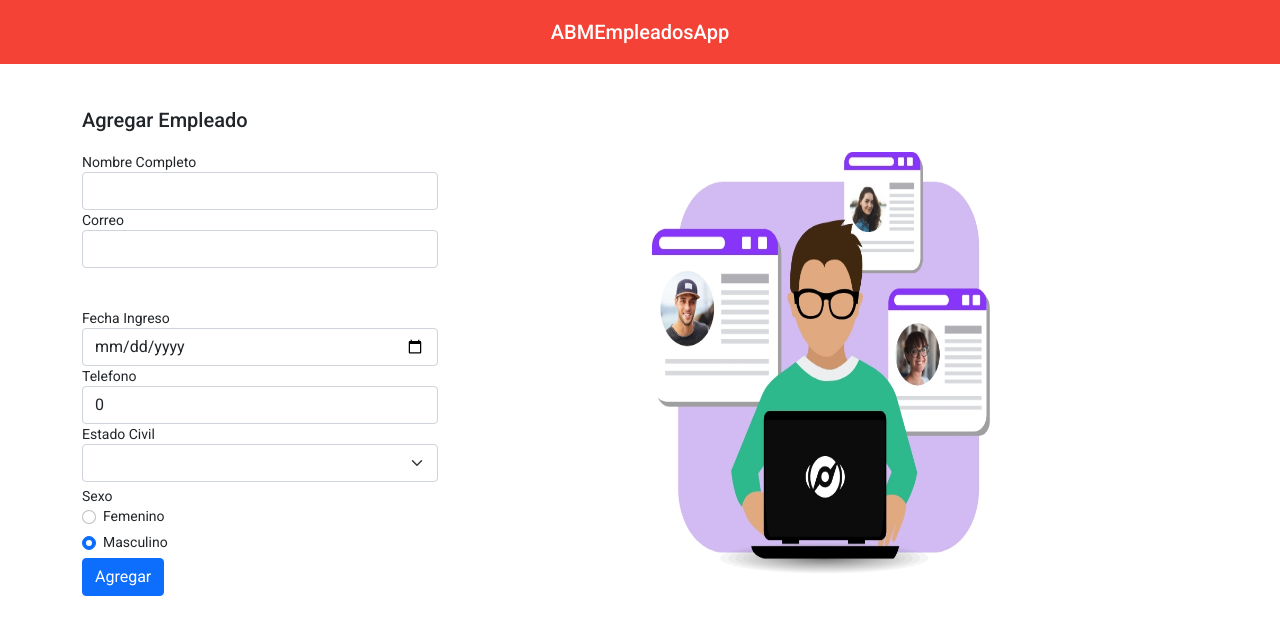
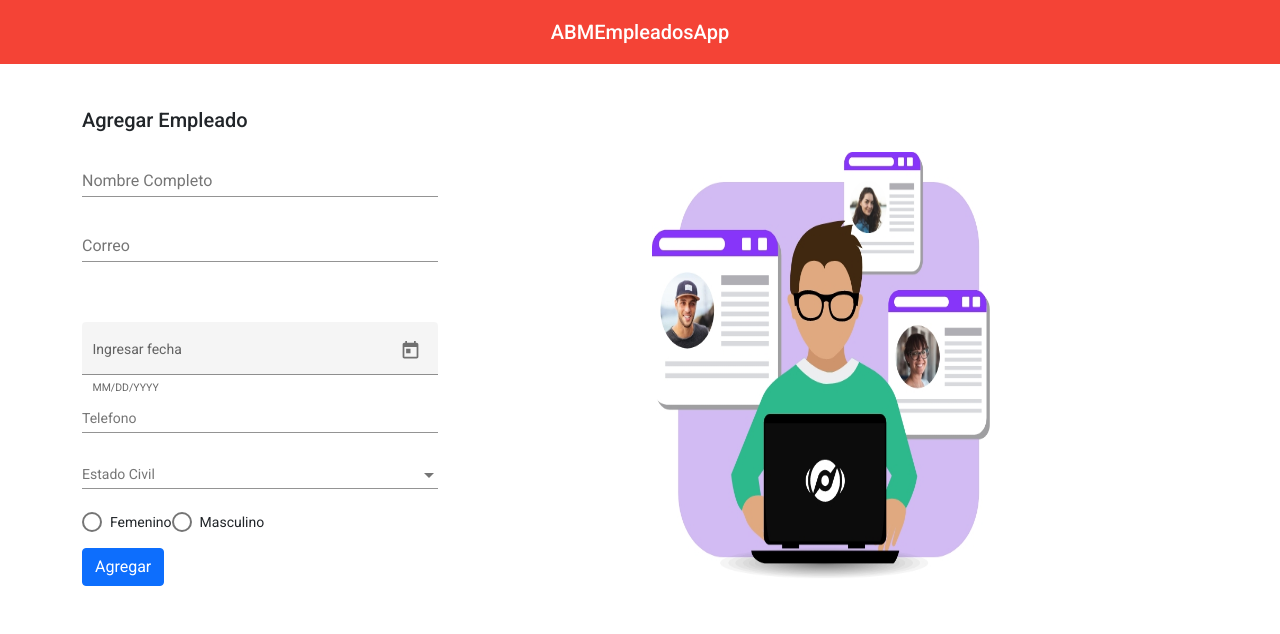
Before and after one commit to jodu07/ABMEmpleadosApp, an Angular app: page /add in a window 1280 px wide. Shown: the top 634 px of the page. Built offline with nearby package versions, Linux system fonts and the light colour scheme.

Commit message:
form edit

```diff
--- a/src/app/empleado/components/add-edit-empleado/add-edit-empleado.component.css
+++ b/src/app/empleado/components/add-edit-empleado/add-edit-empleado.component.css
@@ -0,0 +1,3 @@
+.example-container{
+    width: 100%;
+}
--- a/src/app/empleado/components/add-edit-empleado/add-edit-empleado.component.html
+++ b/src/app/empleado/components/add-edit-empleado/add-edit-empleado.component.html
@@ -6,89 +6,54 @@
   </div>
   <div class="row">
     <div class="col-lg-4">
-      <form>
-        <div class="col-lg-12 form-group">
-          <label for="nombreCompleto">Nombre Completo</label>
-          <input
-            type="text"
-            name="nombreCompleto"
-            class="form-control"
-            [(ngModel)]="empleado.nombreCompleto"
-          />
+      <form autocomplete="off">
+        <div class="col-lg-12">
+          <mat-form-field class="example-container" [style.fontSize.px]=16>
+            <mat-label>Nombre Completo</mat-label>
+            <input matInput>
+          </mat-form-field>
         </div>
-        <div class="col-lg-12 form-group">
-          <label for="correo">Correo</label>
-          <input
-            type="email"
-            name="correo"
-            class="form-control"
-            [(ngModel)]="empleado.correo"
-          />
+        <div class="col-lg-12">
+          <mat-form-field class="example-container" [style.fontSize.px]=16>
+            <mat-label>Correo</mat-label>
+            <input matInput>
+            </mat-form-field>
         </div>
         <br />
         <br />
-        <div class="col-lg-12 form-group">
-          <label for="fechaIngreso">Fecha Ingreso</label>
-          <input
-            type="date"
-            name="fechaIngreso"
-            class="form-control"
-            [(ngModel)]="empleado.fechaIngreso"
-          />
+        <div class="col-lg-12 ">
+          <mat-form-field class=" example-container" appearance="fill">
+            <mat-label>Ingresar fecha</mat-label>
+            <input matInput [matDatepicker]="picker">
+            <mat-hint>MM/DD/YYYY</mat-hint>
+            <mat-datepicker-toggle matSuffix [for]="picker"></mat-datepicker-toggle>
+            <mat-datepicker touchUi #picker></mat-datepicker>
+          </mat-form-field>
         </div>
-        <div class="col-lg-12 form-group">
-          <label for="telefono">Telefono</label>
-          <input
-            type="number"
-            name="telefono"
-            class="form-control"
-            [(ngModel)]="empleado.telefono"
-          />
+        <div class="col-lg-12">
+          <mat-form-field class="example-container">
+            <mat-label>Telefono</mat-label>
+            <input matInput>
+          </mat-form-field>
         </div>
-        <div class="col-lg-12 form-group mb-1">
-          <label for="estadoCivil">Estado Civil</label>
-          <select
-            type="string"
-            name="estadoCivil"
-            class="form-select"
-            aria-label="Default select example"
-            [(ngModel)]="empleado.estadoCivil"
-          >
-            <option value="S">Soltero</option>
-            <option value="C">Casado</option>
-          </select>
+        <div class="col-lg-12 mb-1">
+          <mat-form-field class="example-container">
+            <mat-label>Estado Civil</mat-label>
+            <mat-select>
+              <mat-option *ngFor="let estado of estadoCiviles" [value]="estado.value">
+                {{estado.viewValue}}
+              </mat-option>
+            </mat-select>
+          </mat-form-field>
         </div>
 
-        <div class="col-lg-12 form-group">
-          <label for="sexo">Sexo</label>
-
-          <div class="form-check">
-            <input
-              class="form-check-input"
-              type="radio"
-              name="flexRadioDefault"
-              id="flexRadioDefault1"
-              [(ngModel)]="empleado.sexo"
-            />
-            <label class="form-check-label" for="flexRadioDefault1">
-              Femenino
-            </label>
-          </div>
-          <div class="form-check">
-            <input
-              class="form-check-input"
-              type="radio"
-              name="flexRadioDefault"
-              id="flexRadioDefault2"
-              checked
-
-            />
-            <label class="form-check-label" for="flexRadioDefault2">
-              Masculino
-            </label>
-          </div>
+        <div class="col-lg-12 example-container mb-3">
+          <mat-radio-group aria-label="Select an option">
+            <mat-radio-button value="F">Femenino</mat-radio-button>
+            <mat-radio-button value="M">Masculino</mat-radio-button>
+          </mat-radio-group>
         </div>
-        <button (click)="agregarEmpleado()" class="btn btn-primary">
+        <button (click)="agregarEmpleado()" class="btn btn-primary mb-3">
           Agregar
         </button>
       </form>
--- a/src/app/empleado/components/add-edit-empleado/add-edit-empleado.component.ts
+++ b/src/app/empleado/components/add-edit-empleado/add-edit-empleado.component.ts
@@ -1,7 +1,13 @@
 import { Component, OnInit } from '@angular/core';
+
 import { Router } from '@angular/router';
 import { Empleado } from '../../models/empleado';
 import { EmpleadoService } from '../../services/empleado.service';
+
+interface EstadoCivil {
+  value: string;
+  viewValue: string;
+}
 
 @Component({
   selector: 'app-add-edit-empleado',
@@ -9,6 +15,13 @@ import { EmpleadoService } from '../../services/empleado.service';
   styleUrls: ['./add-edit-empleado.component.css']
 })
 export class AddEditEmpleadoComponent implements OnInit {
+
+  estadoCiviles: EstadoCivil[] = [
+    {value: 'soltero', viewValue: 'Soltero'},
+    {value: 'casado', viewValue: 'Casado'},
+    {value: 'divorciado', viewValue: 'Divorciado'},
+
+  ];
 
   empleado: Empleado={
     nombreCompleto: '',
@@ -18,6 +31,8 @@ export class AddEditEmpleadoComponent implements OnInit {
     estadoCivil: '',
     sexo:''
   }
+
+
 
   constructor(private _empleadoService: EmpleadoService,
               private router: Router ) { }
@@ -36,4 +51,6 @@ export class AddEditEmpleadoComponent implements OnInit {
 
   }
 
+
+
 }
```
Also changed, not shown: src/app/empleado/components/sharedComponents/angular-material/angular-material.module.ts (+16 -2 lines).
